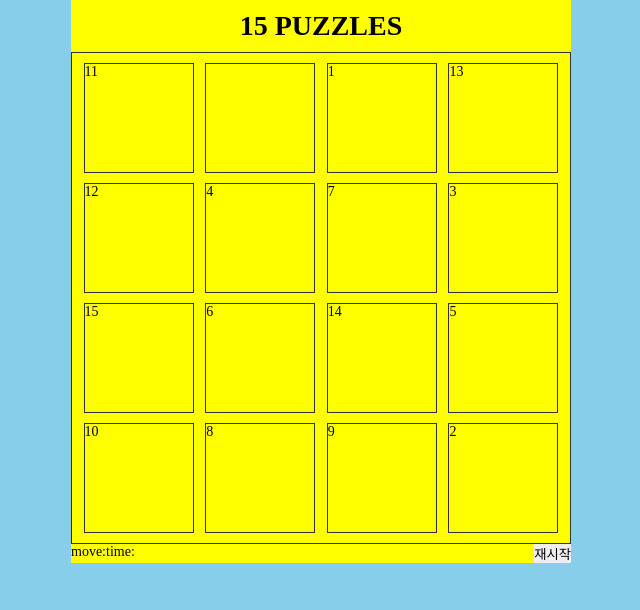
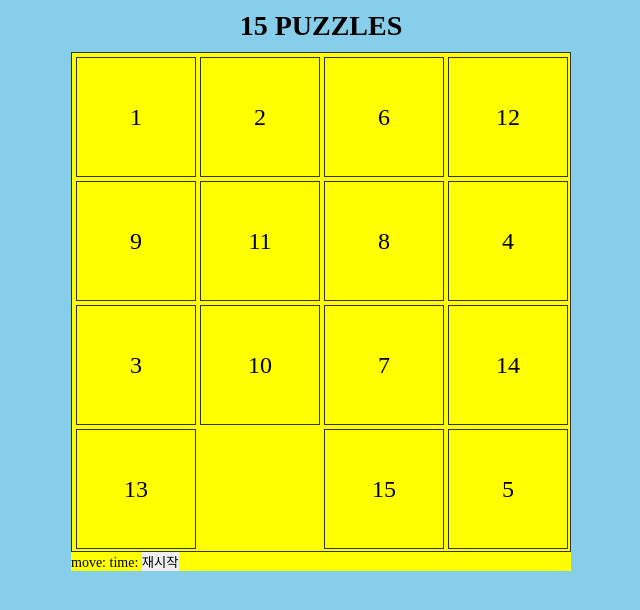
Before and after one commit to jiwonkirn/-15puzzles, a website built with Parcel: page src/index.html in a window 1280 px wide. Both pictures are taken after a click on the button "재시작". Shown: the whole page, without its empty margins (319-959 px from the left). Built offline with nearby package versions, Linux system fonts and the light colour scheme.

Commit message:
feat: add move function

```diff
--- a/src/index.html
+++ b/src/index.html
@@ -19,30 +19,25 @@
         여기는 게임 보드
       </h2>
       <div class="game-board">
-        <div class="row row1">
-          <div class="col col1"></div>
-          <div class="col col2"></div>
-          <div class="col col3"></div>
-          <div class="col col4"></div>
-        </div>
-        <div class="row row2">
-          <div class="col col5"></div>
-          <div class="col col6"></div>
-          <div class="col col7"></div>
-          <div class="col col8"></div>
-        </div>
-        <div class="row row3">
-          <div class="col col9"></div>
-          <div class="col col10"></div>
-          <div class="col col11"></div>
-          <div class="col col12"></div>
-        </div>
-        <div class="row row4">
-          <div class="col col13"></div>
-          <div class="col col14"></div>
-          <div class="col col15"></div>
-          <div class="col col16"></div>
-        </div>
+          <div class="col" data-idx="0">1</div>
+          <div class="col" data-idx="1">2</div>
+          <div class="col" data-idx="2">3</div>
+          <div class="col" data-idx="3">4</div>
+          <div class="col" data-idx="4">5</div>
+          <div class="col" data-idx="5">6</div>
+          <div class="col" data-idx="6">7</div>
+          <div class="col" data-idx="7">8</div>
+          <div class="col" data-idx="8">9</div>
+          <div class="col" data-idx="9">10</div>
+          <div class="col" data-idx="10">11</div>
+          <div class="col" data-idx="11">12</div>
+          <div class="col" data-idx="12">13</div>
+          <div class="col" data-idx="13">14</div>
+          <div class="col" data-idx="15">15</div>
+          <div class="col blank" data-idx="14">0</div>
+          <div class='win'>
+            <p class="win-modal">승리했습니다!</p>
+          </div>
       </div>
       <div class="info clearfix">
         <span class="move">move: </span>
--- a/src/index.js
+++ b/src/index.js
@@ -1,77 +1,63 @@
-// 자바스크립트 파일입니다.
-document.querySelector('h1').addEventListener('click', e => {
-  alert('Hello World!');
-});
-
-const boardState = [
-  [1,2,3,4],
-  [5,6,7,8],
-  [9,10,11,12],
-  [13,14,15,0]
-]
-
-const board = document.querySelector('.game-board')
+const boardState = [0,1,2,3,4,5,6,7,8,9,10,11,12,13,15,14]
 
 function randomBox(arr) {
   // 랜덤으로 박스 배치
   const numArr = [0, 1, 2, 3, 4, 5, 6, 7, 8, 9, 10, 11, 12, 13, 14, 15];
-  for (let item of arr) {
-    for (let i = 0; i < 4; i++) {
-      let randomIndex = Math.floor(Math.random() * numArr.length);
-      item[i] = numArr[randomIndex];
-      numArr.splice(randomIndex, 1);
+  arr.forEach((item, index) => {
+    let random = Math.floor(Math.random() * numArr.length)
+    arr[index] = numArr[random]
+    numArr.splice(random, 1)
+  })
+
+  // 랜덤으로 배치된 박스에서 반전쌍의 갯수 구하기
+  let reversalPair = 0;
+
+  for (let i = 0; i < 16; i+=4) {
+    for (let j = i; j < i + 4; j++) {
+      for (let k = j + 1; k < j + 4; k++) {
+        if (arr[j] > arr[k]) {
+          reversalPair++
+        }
+      }
     }
   }
 
-  // 0의 위치 알아내기
-  let whereIsZero = 0;
+  console.log(`반전쌍은 ${reversalPair}개 입니다.`)
+
+  // 0의 위치 구하기
+  let zeroPosition = 0;
 
   arr.forEach((item, index) => {
-    if (item.some(item => item === 0)) {
-      whereIsZero = index + 1;
+    if (item === 0) {
+      zeroPosition += Math.floor(index / 4) + 1
     }
-  });
+  })
 
-  console.log(`빈 곳이 위치한 곳은 ${whereIsZero}열 입니다.`);
-
-  // 반전쌍 구하기
-  let reversalPair = 0;
-
-  arr.forEach((item, index) => {
-    item.forEach((innerItem, innerIndex) => {
-      for (let i = innerIndex + 1; i < 4; i++) {
-        if (innerItem > item[i]) {
-          reversalPair++;
-        }
-      }
-    });
-  });
-
-  console.log(`반전쌍의 개수는 ${reversalPair}개 입니다.`);
+  console.log(`빈 곳은 ${zeroPosition}줄에 있습니다.`)
 
   // 조건에 부합하지 않을 경우 함수 재실행
-  if (whereIsZero % 2 === 1 && reversalPair % 2 === 0) {
+  if (zeroPosition % 2 === 1 && reversalPair % 2 === 0) {
     return randomBox(arr);
-  } else if (whereIsZero % 2 === 0 && reversalPair % 2 === 1) {
+  } else if (zeroPosition % 2 === 0 && reversalPair % 2 === 1) {
     return randomBox(arr);
   } else {
     return arr;
   }
+
 }
 
 // 보드의 현 상태를 그리는 함수
+const gameBoard = document.querySelector('.game-board')
+
 function drawBorad() {
-  board.querySelectorAll('.row').forEach((rowEl, rowIndex) => {
-    rowEl.querySelectorAll('.col').forEach((colEl, colIndex) => {
-      if (boardState[rowIndex][colIndex] !== 0) {
-        colEl.textContent = boardState[rowIndex][colIndex]
-      } else {
-        colEl.textContent = null;
-      }
-    })
+  gameBoard.querySelectorAll('.col').forEach((colEl, colIndex) => {
+      colEl.setAttribute('data-idx', boardState[colIndex])
   })
 }
 
+drawBorad()
+
+// 재시작 버튼 동작
 const restart = document.querySelector('.btn-restart')
 
 restart.addEventListener('click', e => {
@@ -79,13 +65,38 @@ restart.addEventListener('click', e => {
   drawBorad()
 })
 
-// 클릭했을 때 위치를 바꾸는 함수
-board.querySelectorAll('.row').forEach((rowEl, rowIndex) => {
-  rowEl.querySelectorAll('.col').forEach((colEl, colIndex) => {
-    colEl.addEventListener('click', e => {
-      // if (board[rowIndex][colIndex - 1].textContent === null) {
+// 클릭했을 때 움직이게 하는 함수
+const gameTable = gameBoard.querySelectorAll('.col')
 
-      // }
-    })
+gameTable.forEach((colEl, colIndex) => {
+  colEl.addEventListener('click', e => {
+    let dataIdx = parseInt(colEl.getAttribute('data-idx'))
+    console.log(`지금 클릭한 인덱스는 ${dataIdx}입니다.`)
+    console.log(boardState)
+    for(let i = 0; i < 16; i++) {
+      console.log(`${i+1}는 ${boardState[i]}인덱스에`)
+    }
+    let thisItem = boardState.indexOf(dataIdx)
+    let rightItem = boardState.indexOf(dataIdx + 1)
+    let leftItem = boardState.indexOf(dataIdx - 1)
+    let topItem = boardState.indexOf(dataIdx - 4)
+    let bottomItem = boardState.indexOf(dataIdx + 4)
+    if (rightItem === 15) {
+      boardState.splice(thisItem, 1, dataIdx + 1)
+      boardState.splice(rightItem, 1, dataIdx)
+      drawBorad()
+    } else if (leftItem === 15) {
+      boardState.splice(thisItem, 1, dataIdx - 1)
+      boardState.splice(leftItem, 1, dataIdx)
+      drawBorad()
+    } else if (topItem === 15) {
+      boardState.splice(thisItem, 1, dataIdx - 4)
+      boardState.splice(topItem, 1, dataIdx)
+      drawBorad()
+    } else if (bottomItem === 15) {
+      boardState.splice(thisItem, 1, dataIdx + 4)
+      boardState.splice(bottomItem, 1, dataIdx)
+      drawBorad()
+    }
   })
 })
--- a/src/index.scss
+++ b/src/index.scss
@@ -36,35 +36,116 @@ body {
 
 .container {
   width: 500px;
-  background-color: #ff0;
+  height: 500px;
   margin: 0 auto;
 }
+
+.game {
+  background-color: #ff0;
+}
+
 .title {
   text-align: center;
   padding: 10px 0;
 }
 
-
 .game-board {
-  width: 100%;
+  width: 500px;
+  height: 500px;
   border: 1px solid #333;
+  position: relative;
 }
 
-.row {
-  display: flex;
-  justify-content: space-evenly;
-  margin: 10px 0;
+.win {
+  position: absolute;
+  width: 100%;
+  height: 100%;
+  top: 0;
+  left: 0;
+  z-index: 10;
+  background-color: #ff0;
+  display: none;
 }
 
 .col {
+  width: 120px;
+  height: 120px;
   border: 1px solid #333;
-  width: 110px;
-  height: 110px;
+  position: absolute;
+
+  font-size: 24px;
+  display: flex;
+  justify-content: center;
+  align-items: center;
+
+  transition: all 1s;
 }
 
-.move, .time{
-  float: left;
+[data-idx='0']{
+  transform: translate(4px, 4px);
 }
-.btn-restart {
-  float: right;
+
+[data-idx='1']{
+  transform: translate(calc(100% + 8px), 4px)
 }
+
+[data-idx='2']{
+  transform: translate(calc(200% + 12px), 4px)
+}
+
+[data-idx='3']{
+  transform: translate(calc(300% + 16px), 4px)
+}
+
+[data-idx='4']{
+  transform: translate(4px, calc(100% + 8px));
+}
+
+[data-idx='5']{
+  transform: translate(calc(100% + 8px), calc(100% + 8px));
+}
+
+[data-idx='6']{
+  transform: translate(calc(200% + 12px), calc(100% + 8px));
+}
+
+[data-idx='7']{
+  transform: translate(calc(300% + 16px), calc(100% + 8px));
+}
+
+[data-idx='8']{
+  transform: translate(4px, calc(200% + 12px));
+}
+
+[data-idx='9'] {
+  transform: translate(calc(100% + 8px), calc(200% + 12px));
+}
+
+[data-idx='10'] {
+  transform: translate(calc(200% + 12px), calc(200% + 12px));
+}
+
+[data-idx='11'] {
+  transform: translate(calc(300% + 16px), calc(200% + 12px));
+}
+
+[data-idx='12'] {
+  transform: translate(4px, calc(300% + 16px));
+}
+
+[data-idx='13'] {
+  transform: translate(calc(100% + 8px), calc(300% + 16px));
+}
+
+[data-idx='14'] {
+  transform: translate(calc(200% + 12px), calc(300% + 16px));
+}
+
+[data-idx='15']{
+  transform: translate(calc(300% + 16px), calc(300% + 16px));
+}
+
+.blank {
+  color: transparent;
+  border-color: transparent;
+}
```
